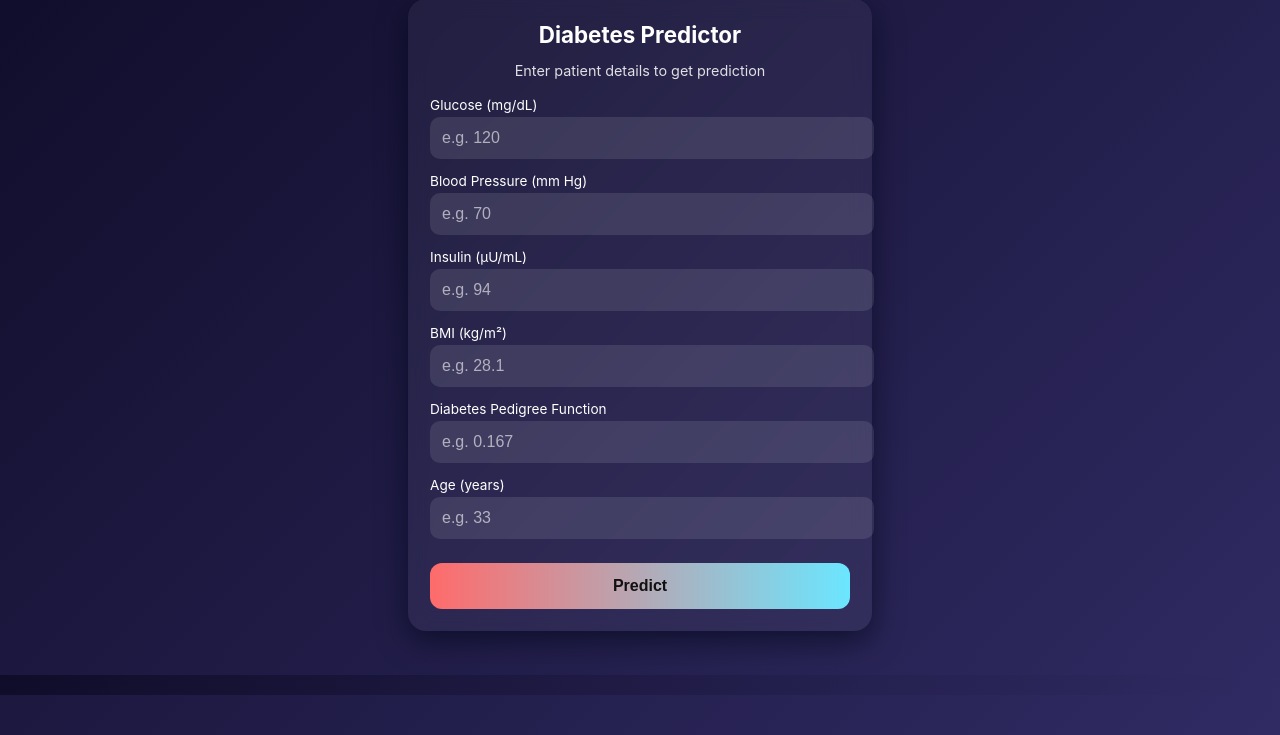
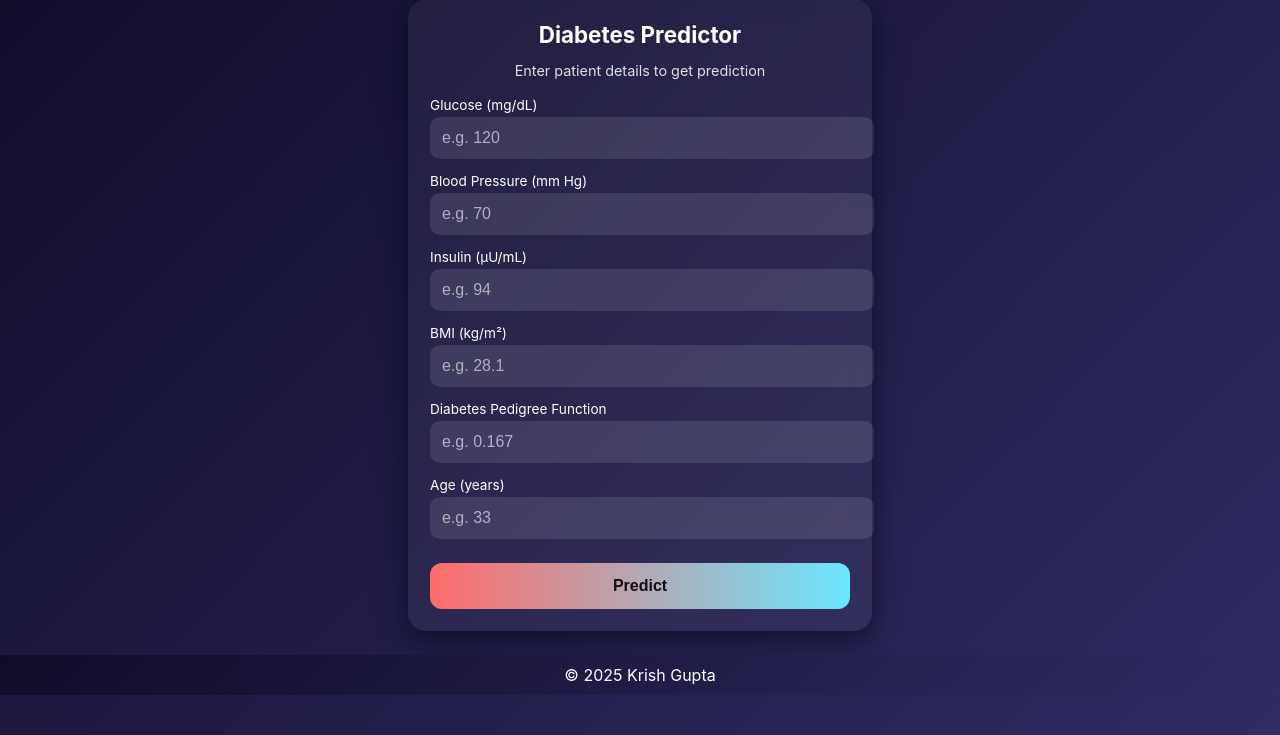
Before and after one commit to kg0420/Diabetes-Prediction, a Flask app: page / in a window 1280 px wide. Shown: the part 105-840 px from the top of the page. Run offline with Flask 3, Linux system fonts and the light colour scheme; parts of the project's set-up code (start-up, migrations or seed data) failed here and were passed over.

Commit message:
Update index.html

```diff
--- a/templates/index.html
+++ b/templates/index.html
@@ -114,6 +114,8 @@
         }
     </script>
   <footer style="text-align: center; padding: 10px;background: linear-gradient(135deg,var(--bg1), var(--bg2)); position: fixed; width: 100%; bottom: 0;">
+    &copy; 2025 Krish Gupta
+</footer>
 
 </body>
 </html>
```
